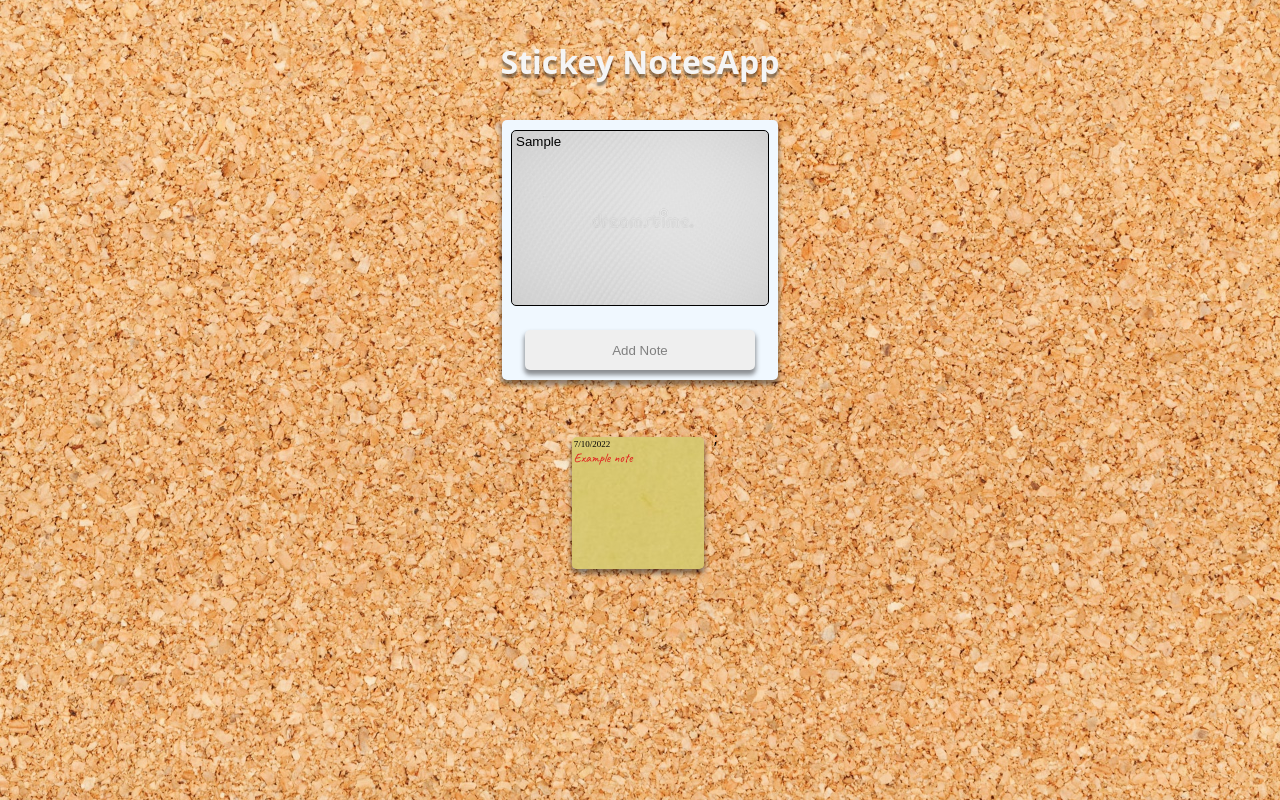
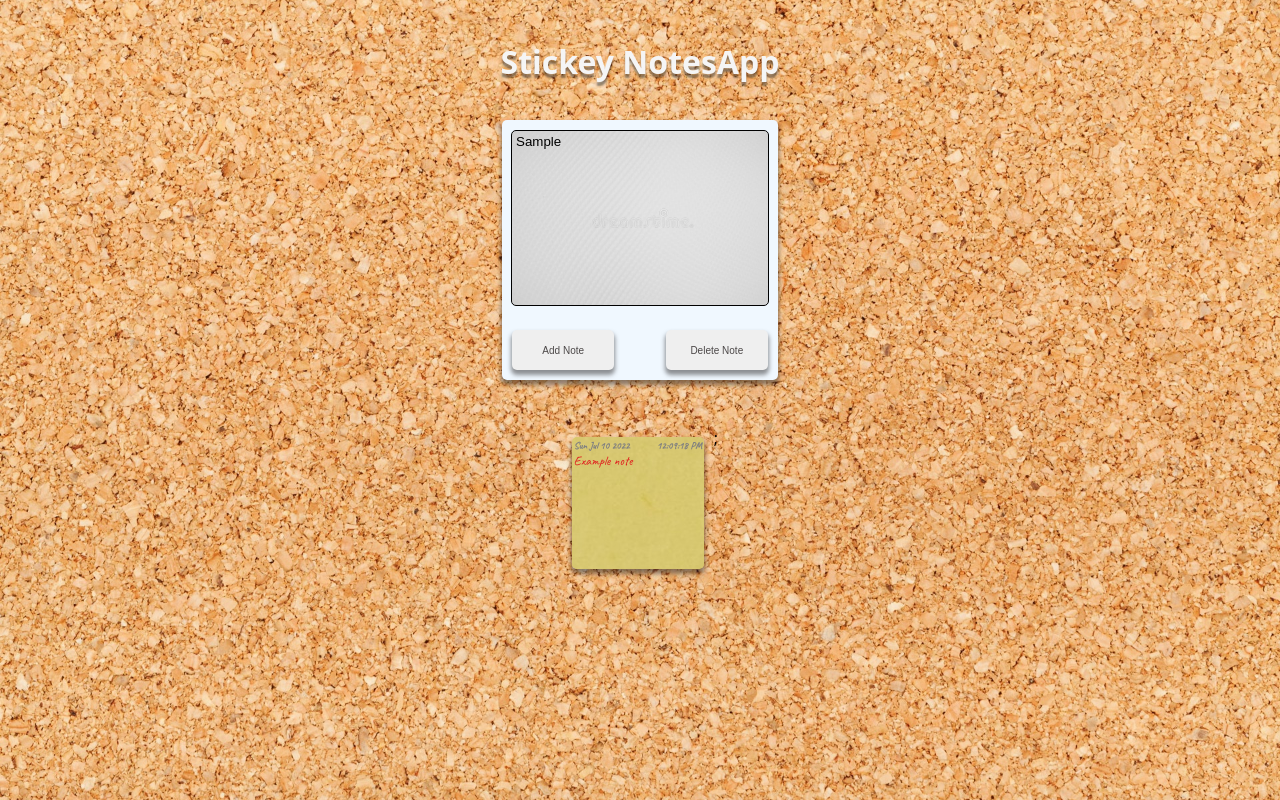
Before and after one commit to Ace7884/ITC-Notes-React-App, a React (Create React App) app in the folder notes-app/: page / in a window 1280 px wide. Both pictures are taken after typing "Sample" into the empty fields and a click on the button "Add Note". Built offline with nearby package versions, Linux system fonts and the light colour scheme.

Commit message:
Milestone 2 Complete

```diff
--- a/notes-app/src/App.jsx
+++ b/notes-app/src/App.jsx
@@ -10,15 +10,22 @@ export const App = () => {
   const [notelist, setNotes] = useState([]);
 
   const addNote = () => {
-    const newNote =
-     <Note/>
-    setNotes([newNote, ...notelist]);
+    const newNote = <Note />;
+    notelist.push(newNote);
+    setNotes([...notelist]);
+  };
+
+  const deleteNote = () => {
+    if (window.confirm("Are you sure you want to delete your note?")) {
+      notelist.splice(-1);
+      setNotes([...notelist]);
+    }
   };
 
   return (
     <div className="app">
       <MainHeader title="Stickey NotesApp" />
-      <FormContainer func={addNote} />
+      <FormContainer func={addNote} func2={deleteNote} />
       <NotesContainer state={notelist} />
     </div>
   );
--- a/notes-app/src/components/activeElements/Button/Button.css
+++ b/notes-app/src/components/activeElements/Button/Button.css
@@ -1,9 +1,12 @@
 .Button {
+  font-size: x-small;
   display: flex;
+  flex-direction: row;
   justify-content: center;
   align-items: center;
-  width: 90%;
-  color: grey;
+  width: 40%;
+  font: bolder;
+  color: rgb(76, 72, 72);
   border: none;
   box-shadow: var(--elementShadow);
   border-radius: var(--elementCurve);
--- /dev/null
+++ b/notes-app/src/components/layout/ButtonContainer/ButtonContainer.css
@@ -0,0 +1,6 @@
+.ButtonContainer{
+  display:flex;
+  width: 100%;
+  flex-direction: row;
+  justify-content: space-between;
+}
--- /dev/null
+++ b/notes-app/src/components/layout/ButtonContainer/ButtonContainer.jsx
@@ -0,0 +1,14 @@
+import React from "react"
+import "../ButtonContainer/ButtonContainer.css"
+import { Button } from "../../activeElements/Button/Button"
+
+
+export const ButtonContainer =({func,func2})=>{
+
+return(
+  <div className="ButtonContainer">
+    <Button func={func} text="Add Note" />
+    <Button func={func2} text="Delete Note"/>
+  </div>
+)
+}
--- a/notes-app/src/components/layout/FormContainer/FormContainer.jsx
+++ b/notes-app/src/components/layout/FormContainer/FormContainer.jsx
@@ -1,13 +1,13 @@
 import React from "react";
-import { Button } from "../../activeElements/Button/Button";
 import { TextArea } from "../../activeElements/TextArea/TextArea";
+import { ButtonContainer } from "../ButtonContainer/ButtonContainer";
 import "../FormContainer/FormContainer.css";
 
-export const FormContainer = ({ func }) => {
+export const FormContainer = ({func,func2}) => {
   return (
     <div className="FormContainer">
       <TextArea />
-      <Button func={func} text="Add Note" />
+      <ButtonContainer func={func} func2={func2}/>
     </div>
   );
 };
--- a/notes-app/src/components/layout/NoteContainer/NoteDate/NoteDate.css
+++ b/notes-app/src/components/layout/NoteContainer/NoteDate/NoteDate.css
@@ -1,6 +1,14 @@
-.NoteDate p {
-  font-size: xx-small;
-  font-family: "Times New Roman", Times, serif;
+@import url("https://fonts.googleapis.com/css2?family=Caveat&display=swap");
+
+.NoteDate {
+  display: inline-flex;
+  justify-content: space-between;
+}
+
+.NoteDate>span{
+  color: grey;
+  font-size: 10px;
+  font-family: "Caveat", cursive;
+  font-weight: bold;
   margin: 1px;
-  height: min-content;
 }
--- a/notes-app/src/components/layout/NoteContainer/NoteDate/NoteDate.jsx
+++ b/notes-app/src/components/layout/NoteContainer/NoteDate/NoteDate.jsx
@@ -3,11 +3,12 @@ import "../NoteDate/NoteDate.css";
 
 export const NoteDate = () => {
   let date = new Date();
-  date = date.toLocaleDateString();
-
+  let hour = date.toLocaleTimeString("en-Us");
+  date = date.toDateString();
   return (
     <div className="NoteDate">
-      <p>{date}</p>
+      <span>{date}</span>
+      <span>{hour}</span>
     </div>
   );
 };
```
